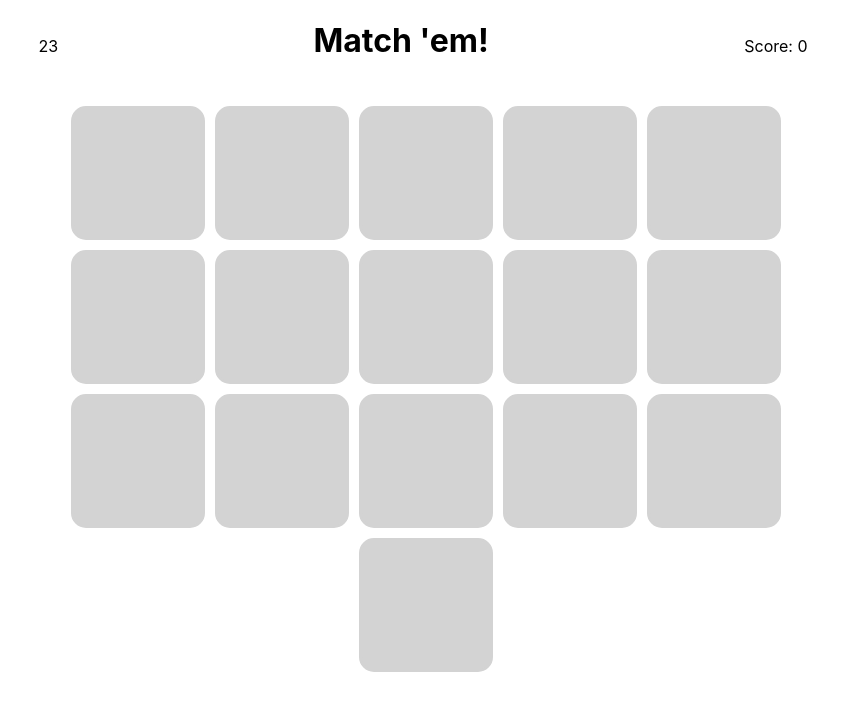
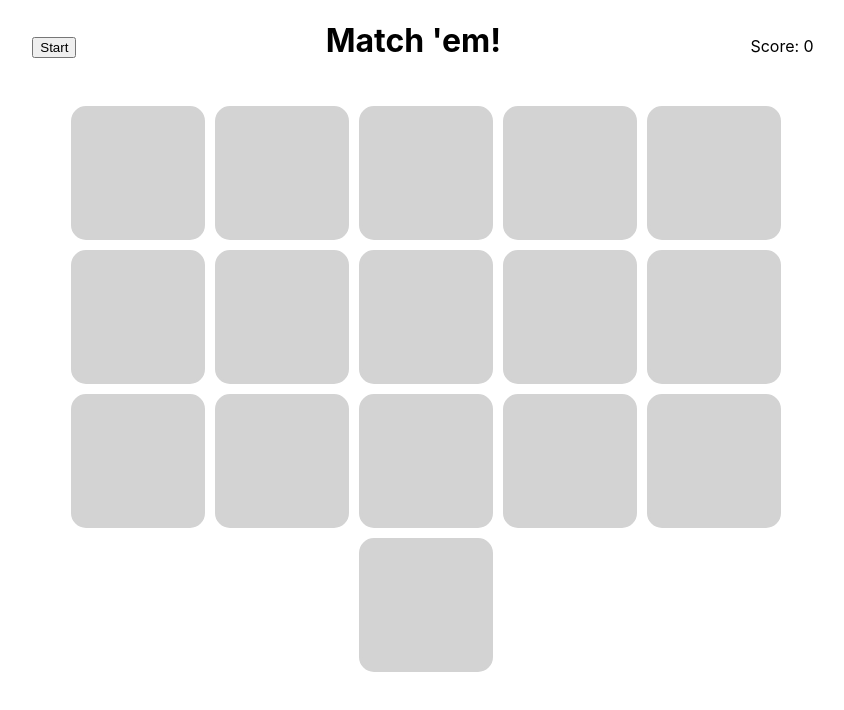
Before and after one commit to weichichou/matchem, a React (Create React App) app: page / in a window 1280 px wide. Shown: the top 710 px of the page, without its empty margins (217-1061 px from the left). Built offline with nearby package versions, Linux system fonts and the light colour scheme.

Commit message:
Accurate countdown

```diff
--- a/src/components/Countdown.tsx
+++ b/src/components/Countdown.tsx
@@ -1,13 +1,31 @@
 import React, { useState, useEffect } from "react";
 
 export default function Countdown() {
-  const [counter, setCounter] = useState(30);
+  let targetTime: number;
+  function getTargetTime() {
+    let start = Date.now();
+    targetTime = start + 30000;
+    console.log("targetTime", targetTime);
+    countdown();
+  }
 
-  useEffect(() => {
-    const timer =
-      counter >= 0 && setTimeout(() => setCounter(counter - 1), 1000);
-    const timeUp = counter < 0 && console.log("time up!");
-  });
+  function countdown() {
+    const id = setInterval(calculateRemainingTime, 500);
+    function calculateRemainingTime() {
+      const difference = targetTime - Date.now();
 
-  return <div>{counter >= 0 ? counter : 0}</div>;
+      if (difference <= 0) {
+        clearInterval(id);
+        console.log("time up");
+      } else {
+        console.log("difference", difference);
+      }
+    }
+  }
+
+  return (
+    <div>
+      <button onClick={getTargetTime}>Start</button>
+    </div>
+  );
 }
```
